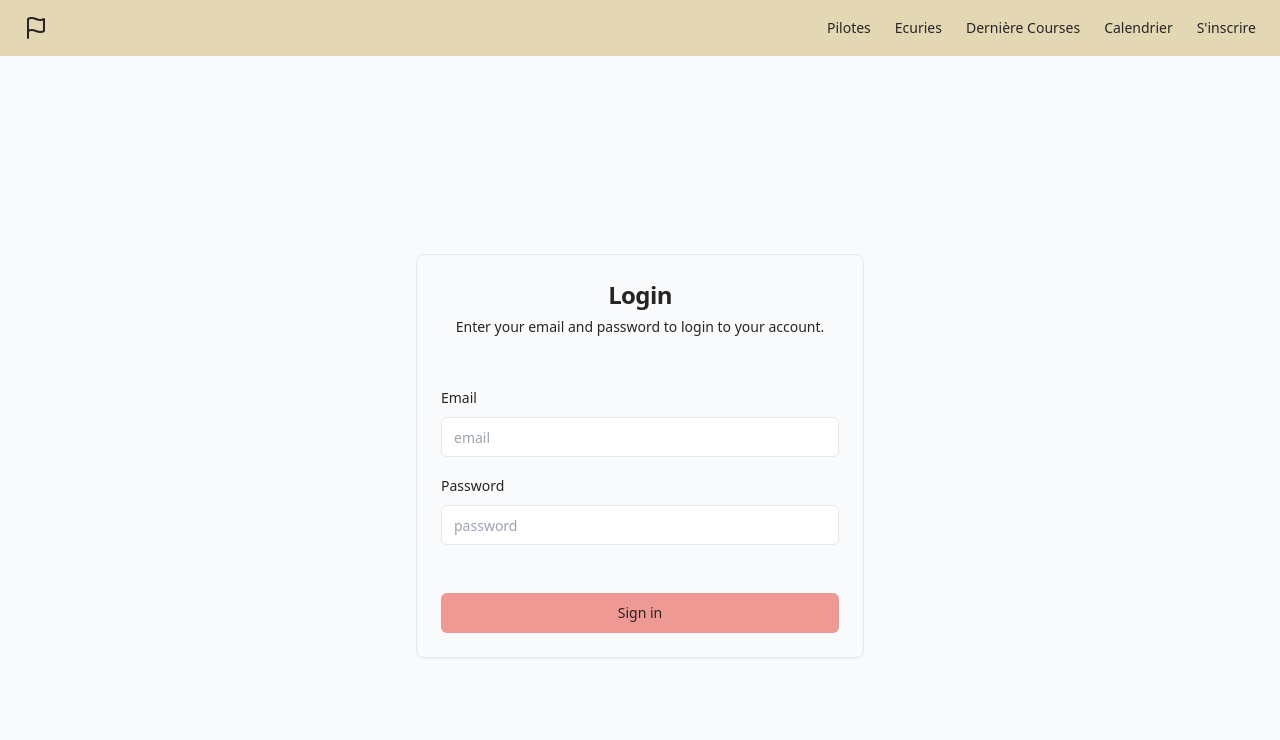
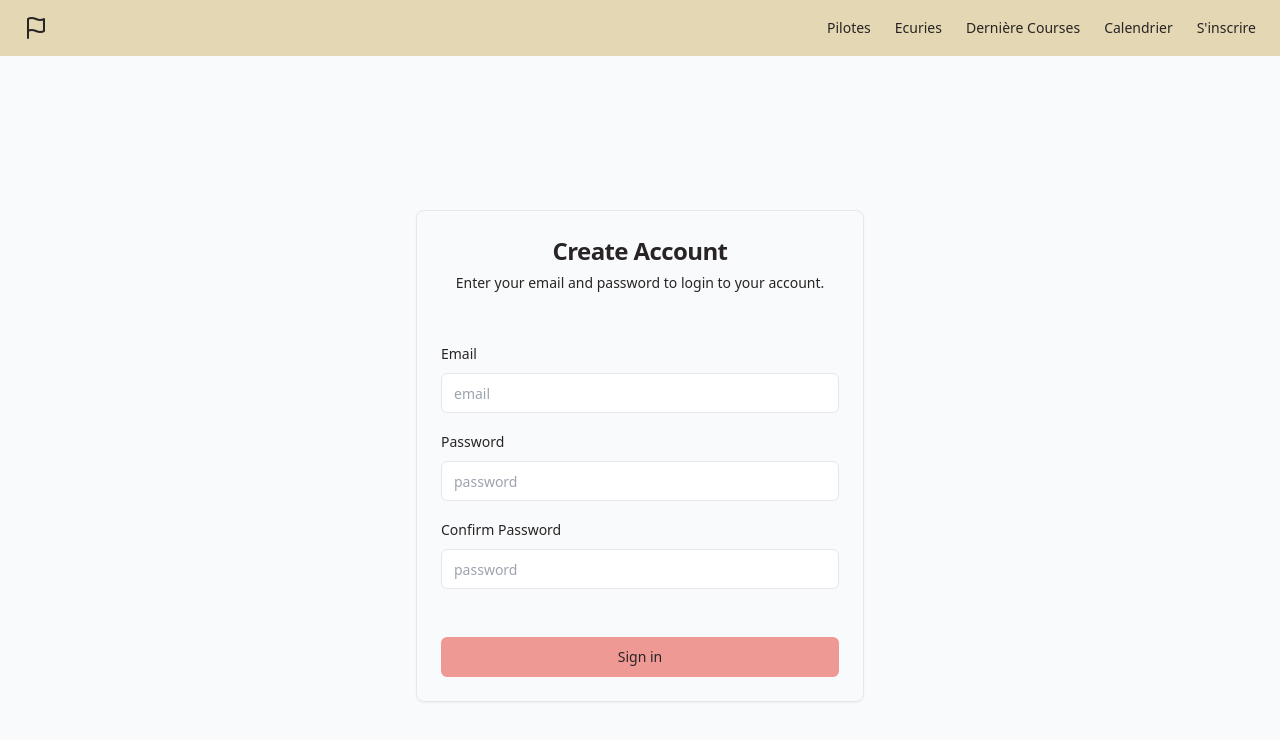
Before and after one commit to failltemporelle/projetF1, a Nuxt app in the folder nuxt-app/: page /SignUp in a window 1280 px wide. Shown: the top 740 px of the page. Built offline with nearby package versions, Linux system fonts and the light colour scheme.

Commit message:
Update SignUp page with new password confirmation field

```diff
--- a/nuxt-app/pages/SignUp.vue
+++ b/nuxt-app/pages/SignUp.vue
@@ -4,7 +4,7 @@
     <div class="w-full max-w-md">
       <div class="rounded-lg border bg-card text-card-foreground shadow-sm" data-v0-t="card">
         <div class="flex flex-col space-y-1.5 p-6">
-          <h3 class="font-semibold tracking-tight text-2xl text-center">Login</h3>
+          <h3 class="font-semibold tracking-tight text-2xl text-center">Create Account</h3>
           <p class="text-sm text-muted-foreground text-center">
             Enter your email and password to login to your account.
           </p>
@@ -23,6 +23,15 @@
             <label class="text-sm font-medium leading-none peer-disabled:cursor-not-allowed peer-disabled:opacity-70"
               for="password">
               Password
+            </label>
+            <input
+              class="flex h-10 w-full rounded-md border border-input bg-background px-3 py-2 text-sm ring-offset-background file:border-0 file:bg-transparent file:text-sm file:font-medium placeholder:text-muted-foreground focus-visible:outline-none focus-visible:ring-2 focus-visible:ring-ring focus-visible:ring-offset-2 disabled:cursor-not-allowed disabled:opacity-50"
+              v-model="password" type="password" placeholder="password" />
+          </div>
+          <div class="space-y-2">
+            <label class="text-sm font-medium leading-none peer-disabled:cursor-not-allowed peer-disabled:opacity-70"
+              for="password">
+              Confirm Password
             </label>
             <input
               class="flex h-10 w-full rounded-md border border-input bg-background px-3 py-2 text-sm ring-offset-background file:border-0 file:bg-transparent file:text-sm file:font-medium placeholder:text-muted-foreground focus-visible:outline-none focus-visible:ring-2 focus-visible:ring-ring focus-visible:ring-offset-2 disabled:cursor-not-allowed disabled:opacity-50"
```
